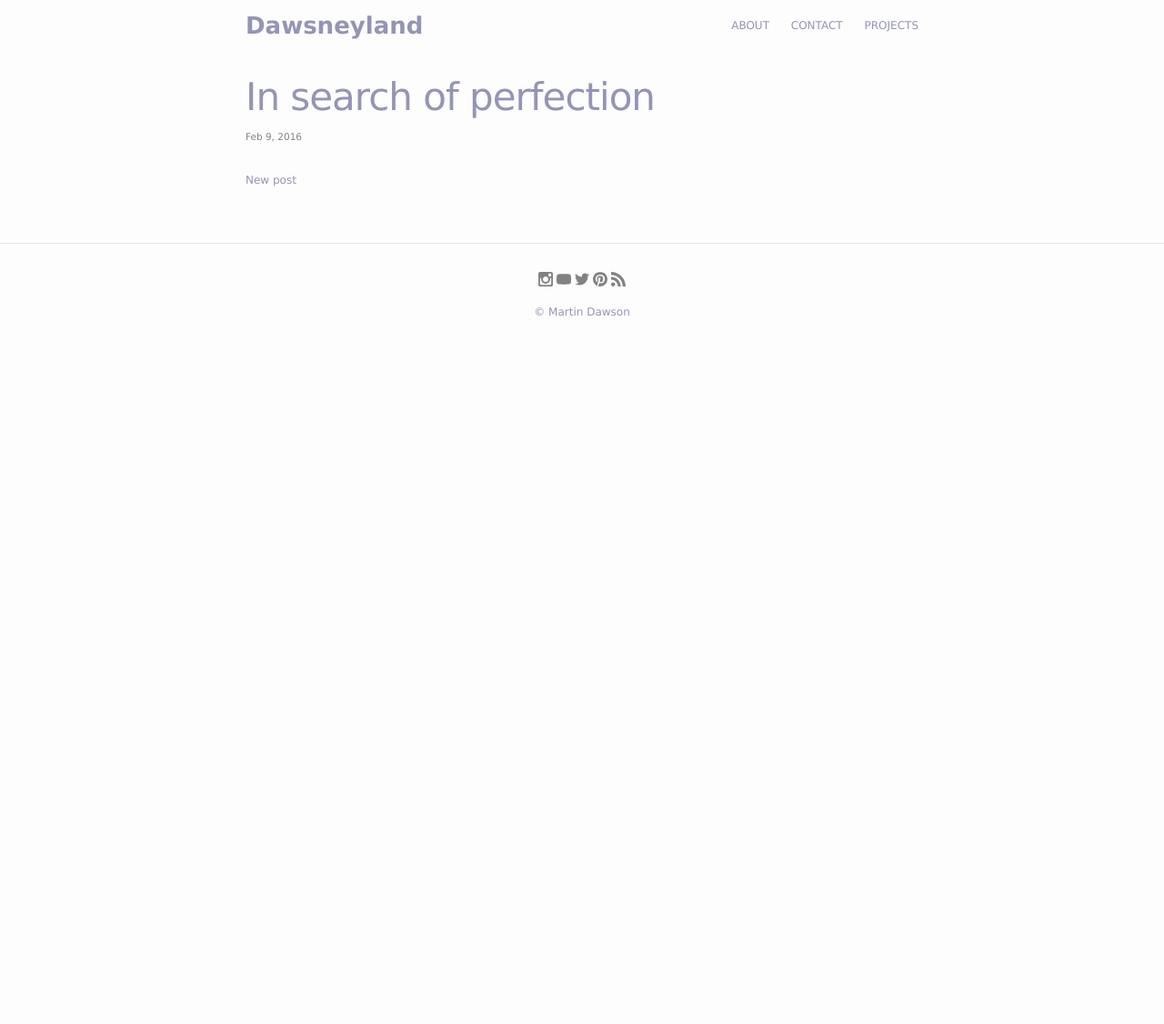
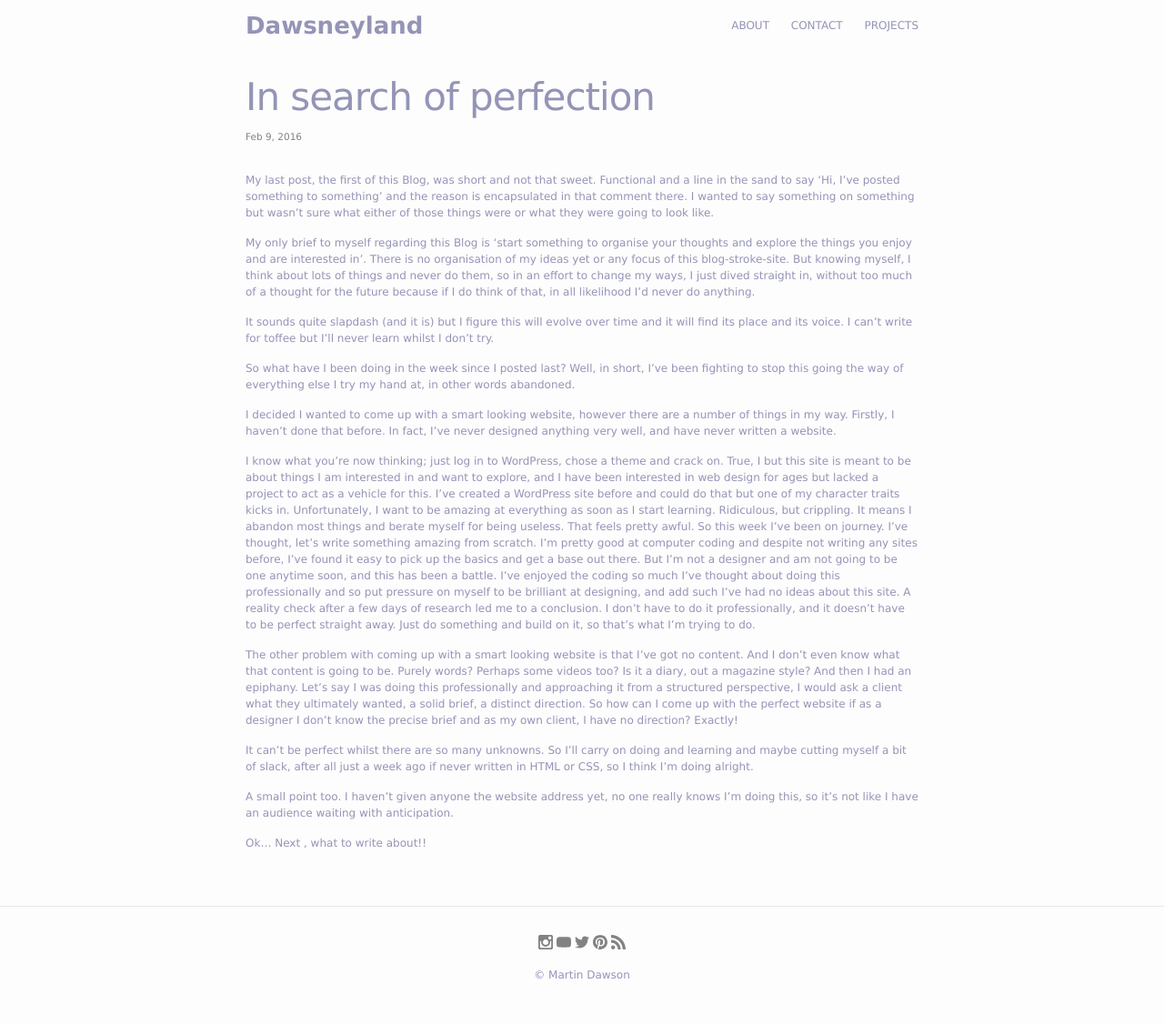
Before and after one commit to dawsneyland/formerdland, a Jekyll site: the page built from _posts/2016-02-09-in-search-of-perfection.md, in a window 1280 px wide. Shown: the whole page at 91% size. Built offline with Jekyll 4.4.1, drawn with Linux system fonts in a browser that asks for light colours; before the commit the page ends 900 px from its top, so only the background shows below that.

Commit message:
add post content

```diff
--- a/_posts/2016-02-09-in-search-of-perfection.md
+++ b/_posts/2016-02-09-in-search-of-perfection.md
@@ -4,4 +4,22 @@ title: "In search of perfection"
 date: 2016-02-09
 ---
 
-New post
+My last post, the first of this Blog, was short and not that sweet. Functional and a line in the sand to say 'Hi, I've posted something to something' and the reason is encapsulated in that comment there. I wanted to say something on something but wasn't sure what either of those things were or what they were going to look like.
+
+My only brief to myself regarding this Blog is 'start something to organise your thoughts and explore the things you enjoy and are interested in'. There is no organisation of my ideas yet or any focus of this blog-stroke-site. But knowing myself, I think about lots of things and never do them, so in an effort to change my ways, I just dived straight in, without too much of a thought for the future because if I do think of that, in all likelihood I'd never do anything.
+
+It sounds quite slapdash (and it is) but I figure this will evolve over time and it will find its place and its voice. I can't write for toffee but I'll never learn whilst I don't try.
+
+So what have I been doing in the week since I posted last? Well, in short, I've been fighting to stop this going the way of everything else I try my hand at, in other words abandoned.
+
+I decided I wanted to come up with a smart looking website, however there are a number of things in my way. Firstly, I haven't done that before. In fact, I've never designed anything very well, and have never written a website.
+
+I know what you're now thinking; just log in to WordPress, chose a theme and crack on. True, I but this site is meant to be about things I am interested in and want to explore, and I have been interested in web design for ages but lacked a project to act as a vehicle for this. I've created a WordPress site before and could do that but one of my character traits kicks in. Unfortunately, I want to be amazing at everything as soon as I start learning. Ridiculous, but crippling. It means I abandon most things and berate myself for being useless. That feels pretty awful. So this week I've been on journey. I've thought, let's write something amazing from scratch. I'm pretty good at computer coding and despite not writing any sites before, I've found it easy to pick up the basics and get a base out there. But I'm not a designer and am not going to be one anytime soon, and this has been a battle. I've enjoyed the coding so much I've thought about doing this professionally and so put pressure on myself to be brilliant at designing, and add such I've had no ideas about this site. A reality check after a few days of research led me to a conclusion. I don't have to do it professionally, and it doesn't have to be perfect straight away. Just do something and build on it, so that's what I'm trying to do.
+
+The other problem with coming up with a smart looking website is that I've got no content. And I don't even know what that content is going to be. Purely words? Perhaps some videos too? Is it a diary, out a magazine style? And then I had an epiphany. Let's say I was doing this professionally and approaching it from a structured perspective, I would ask a client what they ultimately wanted, a solid brief,  a distinct direction. So how can I come up with the perfect website if as a designer I don't know the precise brief and as my own client, I have no direction? Exactly!
+
+It can't be perfect whilst there are so many unknowns. So I'll carry on doing and learning and maybe cutting myself a bit of slack, after all just a week ago if never written in HTML or CSS, so I think I'm doing alright.
+
+A small point too. I haven't given anyone the website address yet, no one really knows I'm doing this, so it's not like I have an audience waiting with anticipation.
+
+Ok... Next , what to write about!!
```
